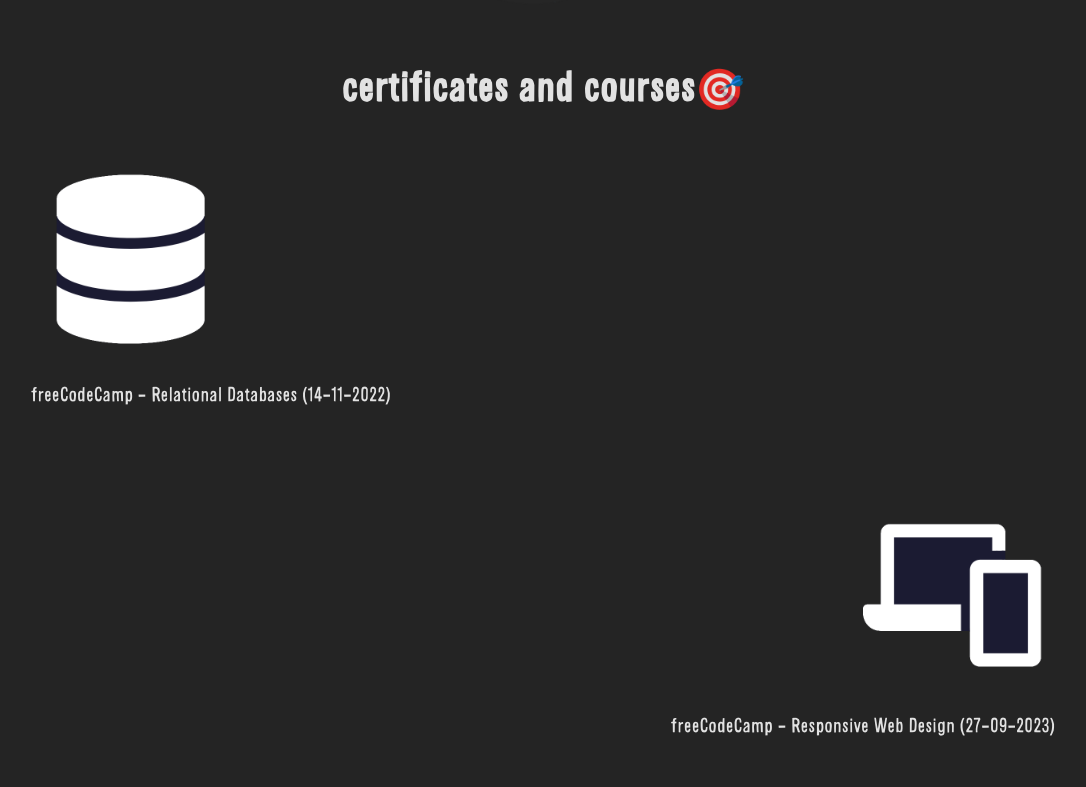
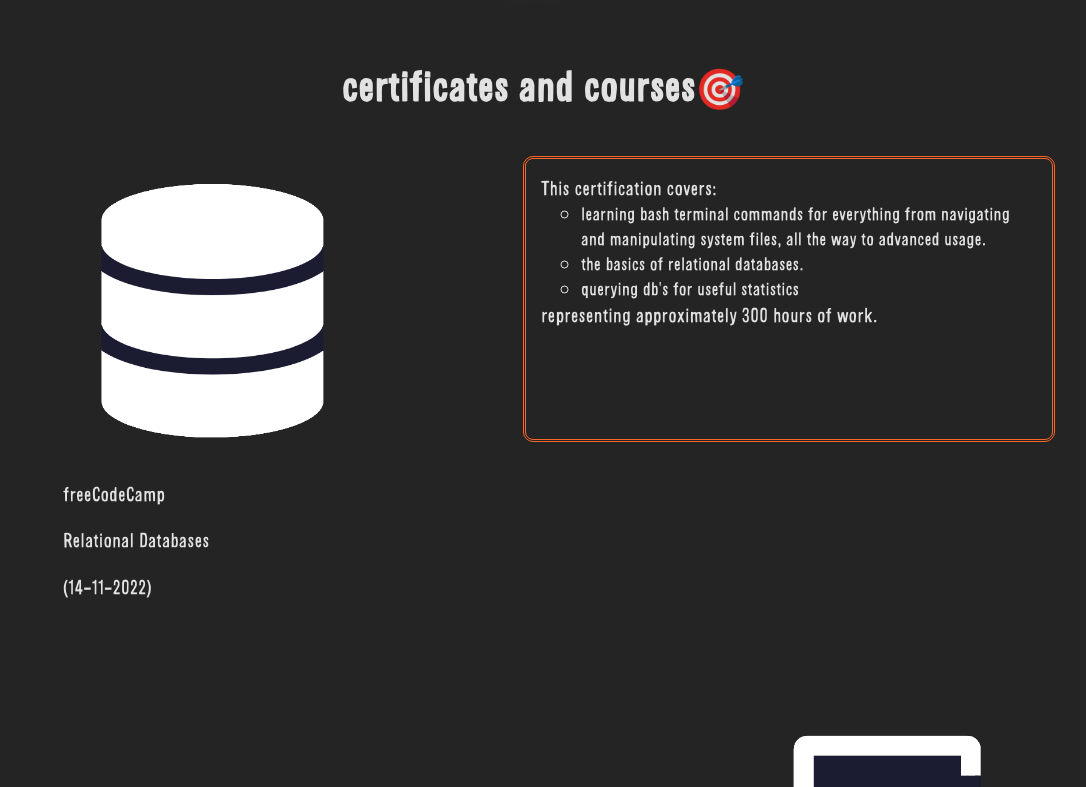
Before and after one commit to stevenstonie/personal-portofolio, a React (Vite) app in the folder client-app/: page / in a window 1280 px wide. Shown: the part 2373-3160 px from the top of the page, without its empty margins (97-1183 px from the left). Built offline with nearby package versions, Linux system fonts and the light colour scheme.

Commit message:
(more-section) now additional info for each certification pops up when its centered; made changes to styling for the popup and updated some info in documents .json

```diff
--- a/client-app/src/assets/data/documents_list.json
+++ b/client-app/src/assets/data/documents_list.json
@@ -5,7 +5,7 @@
 		"thumbnail": "./assets/images/documents/fccrdb_thumbnail.png",
 		"issuer": "freeCodeCamp",
 		"issueDate": "14-11-2022",
-		"moreInfo": "<p>This certifications cover the next:</p> <ul><li>learning bash terminal commands for everything from navigating and manipulating system files, all the way to advanced usage.</li><li>the basics of relational databases.</li><li>querying db's for useful statistics</li></ul> <p>representing approximately 300 hours of work.</p>"
+		"moreInfo": "<p>This certification covers:</p> <ul><li>learning bash terminal commands for everything from navigating and manipulating system files, all the way to advanced usage.</li><li>the basics of relational databases.</li><li>querying db's for useful statistics</li></ul> <p>representing approximately 300 hours of work.</p>"
 	},
 	{
 		"id": 2,
@@ -13,7 +13,7 @@
 		"thumbnail": "./assets/images/documents/fccrwd_thumbnail.png",
 		"issuer": "freeCodeCamp",
 		"issueDate": "27-09-2023",
-		"moreInfo": "<p>This certifications cover the next:</p> <ul><li>HTML and CSS</li><li>Flexbox & Grid</li><li>Best practices for accessibility and design</li><li>Modern techniques like CSS variables</li></ul> <p>representing approximately 300 hours of work.</p>"
+		"moreInfo": "<p>This certification covers:</p> <ul><li>HTML and CSS</li><li>Flexbox & Grid</li><li>Best practices for accessibility and design</li><li>Modern techniques like CSS variables</li></ul> <p>representing approximately 300 hours of work.</p>"
 	},
 	{
 		"id": 3,
--- a/client-app/src/components/IndividualDoc/IndividualDoc.module.css
+++ b/client-app/src/components/IndividualDoc/IndividualDoc.module.css
@@ -1,5 +1,94 @@
+.document_thumbnail {
+	width: 300px;
+	aspect-ratio: 1 / 1;
 
-.document_thumbnail {
-	width: 200px;
-	aspect-ratio: 1 / 1;
+	@media screen and (max-width: 700px) {
+		width: 200px;
+	}
 }
+
+
+.doc_details_popup {
+	z-index: 10;
+	position: absolute;
+	top: 0;
+	width: 50%;
+	min-height: 250px;
+	border-radius: 10px;
+	background-color: var(--background-color);
+	border: 3px double var(--accent-color);
+	/* display: flex; */
+	/* justify-content: center; */
+	/* align-items: center; */
+	opacity: 0;
+	pointer-events: none;
+	transition: opacity 0.25s;
+	text-align: left;
+	overflow: auto;
+	padding: 15px;
+
+	@media screen and (max-width: 700px) {
+		top: 90%;
+		width: 60%;
+
+		/* li,
+		p {
+			font-size: 1rem;
+		} */
+	}
+
+	li {
+		margin-bottom: 0;
+	}
+
+	p {
+		margin: 0;
+	}
+}
+
+.left_aligned_popup {
+	left: 0;
+}
+
+.right_aligned_popup {
+	right: 0;
+}
+
+.pop_from_left {
+	pointer-events: auto;
+	animation: popLeft 0.3s ease-in-out forwards;
+}
+
+.pop_from_right {
+	pointer-events: auto;
+	animation: popRight 0.3s ease-in-out forwards;
+}
+
+.hidden {
+	opacity: 0;
+	pointer-events: none;
+}
+
+@keyframes popRight {
+	from {
+		opacity: 0;
+		transform: translateX(-100px);
+	}
+
+	to {
+		opacity: 1;
+		transform: translateX(0px);
+	}
+}
+
+@keyframes popLeft {
+	from {
+		opacity: 0;
+		transform: translateX(100px);
+	}
+
+	to {
+		opacity: 1;
+		transform: translateX(0px);
+	}
+}
--- a/client-app/src/components/IndividualDoc/IndividualDoc.tsx
+++ b/client-app/src/components/IndividualDoc/IndividualDoc.tsx
@@ -1,13 +1,75 @@
+import { useEffect, useRef, useState } from "react";
 import { Doc } from "../../model/Doc";
 import styles from "./IndividualDoc.module.css";
 
 const IndividualDoc: React.FC<Doc & { alignment: "left" | "right" }> = (doc) => {
+	const ref = useRef<HTMLDivElement>(null);
+	const [isCentered, setIsCentered] = useState(false);
+
+	useEffect(() => {
+		handleScrollForPopup(ref, setIsCentered);
+	}, []);
+
+	const positionOfPopup =
+		doc.alignment === "left" ? styles.right_aligned_popup : styles.left_aligned_popup;
+
+	const visibilityOfPopup = isCentered
+		? doc.alignment === "left"
+			? styles.pop_from_right
+			: styles.pop_from_left
+		: styles.hidden;
+
 	return (
-		<div style={{ textAlign: doc.alignment }}>
-			<img className={styles.document_thumbnail} src={doc.thumbnail} alt={doc.certificationName} />
-			<p>{doc.issuer} - {doc.certificationName} ({doc.issueDate})</p>
+		<div ref={ref} style={{ textAlign: doc.alignment, position: "relative" }}>
+			<img
+				className={styles.document_thumbnail}
+				src={doc.thumbnail}
+				alt={doc.certificationName}
+			/>
+			<p>{doc.issuer}</p>
+			<p>{doc.certificationName}</p>
+			<p>({doc.issueDate})</p>
+
+			{/* Always in the DOM; the position class just sets left:0 or right:0.
+          the visibility class toggles “hidden” (opacity 0) vs “visible_left/right” (slide-in + opacity 1). */}
+			<div className={`${styles.doc_details_popup} ${positionOfPopup} ${visibilityOfPopup}`}>
+				<span dangerouslySetInnerHTML={{ __html: doc.moreInfo }} />
+			</div>
 		</div>
 	);
 };
 
+function handleScrollForPopup(ref: React.RefObject<HTMLDivElement | null>, setIsCentered: React.Dispatch<React.SetStateAction<boolean>>) {
+	let ticking = false;
+
+	const handleScroll = () => {
+		if (ticking) return;
+		ticking = true;
+
+		requestAnimationFrame(() => {
+			if (!ref.current) {
+				ticking = false;
+				return;
+			}
+
+			const rect = ref.current.getBoundingClientRect();
+			const windowCenterY = window.innerWidth < 700 ? window.innerHeight / 4 : window.innerHeight / 2;
+
+			// strictly “viewport middle between top & bottom” check
+			const centeredNow = rect.top <= windowCenterY && rect.bottom >= windowCenterY;
+
+			setIsCentered((prev) => {
+				if (prev === centeredNow) return prev;
+				return centeredNow;
+			});
+
+			ticking = false;
+		});
+	};
+
+	window.addEventListener("scroll", handleScroll, { passive: true });
+	handleScroll(); // initial check on mount
+	return () => window.removeEventListener("scroll", handleScroll);
+}
+
 export default IndividualDoc;
--- a/client-app/src/components/Navbar/Navbar.module.css
+++ b/client-app/src/components/Navbar/Navbar.module.css
@@ -26,7 +26,7 @@
 			cursor: pointer;
 			text-decoration: none;
 			font-weight: 600;
-			color: #fa6728;
+			color: var(--accent-color);
 
 			&:hover {
 				color: #fb9063;
--- a/client-app/src/index.css
+++ b/client-app/src/index.css
@@ -8,7 +8,7 @@
 :root {
   font-family: 'Alsina', monospace, sans-serif;
   color: rgba(255, 255, 255, 0.87);
-  background-color: #242424;
+  background-color: var(--background-color);
 
   text-rendering: optimizeLegibility;
   -webkit-font-smoothing: antialiased;
@@ -16,6 +16,8 @@
 
   --navbar-width: 3rem;
   --project-tile-height: 20rem;
+  --background-color: #242424;
+  --accent-color: #fa6728;
 
   @media screen and (max-width: 700px) {
     --project-tile-height: 18rem;
--- a/client-app/src/main-sections/More/More.module.css
+++ b/client-app/src/main-sections/More/More.module.css
@@ -1,12 +1,14 @@
 .documents_list_container {
 	padding: 2rem 10vw;
 	list-style: none;
-
-	li{
-		margin-bottom: 5rem;
-	}
+	margin-bottom: 10rem;
 
 	@media screen and (max-width: 700px) {
 		padding: 2rem 2vw;
 	}
+
+	.individual_document {
+		margin-bottom: 5rem;
+		margin-left: calc(var(--navbar-width) - 1rem);
+	}
 }
--- a/client-app/src/main-sections/More/More.tsx
+++ b/client-app/src/main-sections/More/More.tsx
@@ -12,7 +12,7 @@ const More: React.FC = () => {
 		<h1>certificates and courses🎯</h1>
 		<ul className={styles.documents_list_container}>
 			{documents.map((doc, idx) => (
-				<li key={doc.id}>
+				<li className={styles.individual_document} key={doc.id}>
 					<IndividualDoc {...doc} alignment={alignments[idx]} />
 				</li>
 			))}
```
